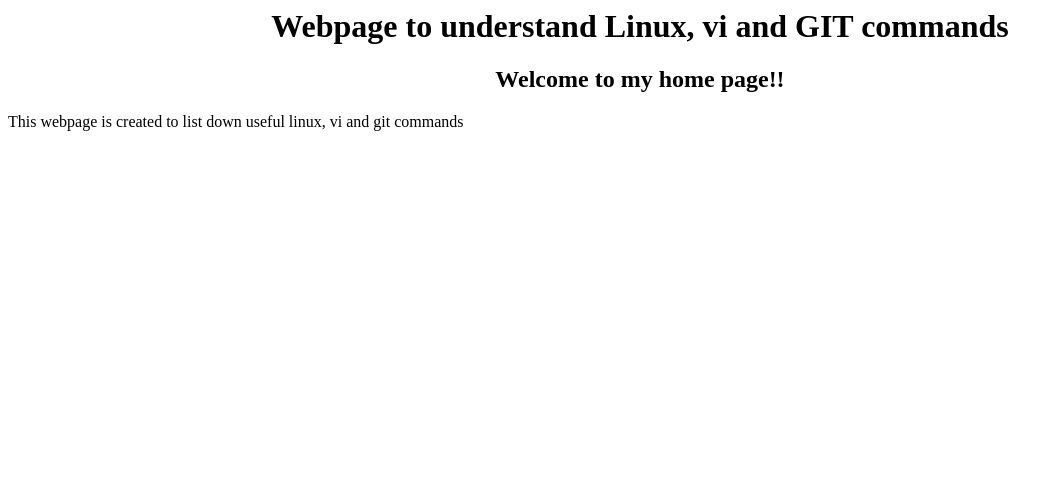
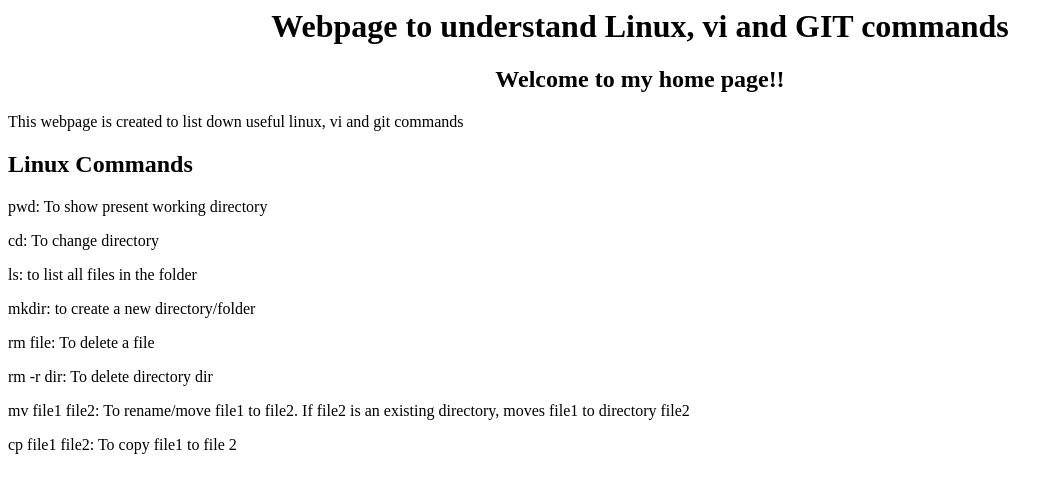
Before and after one commit to anujaku/Assignment1-FirstWebsite, a plain HTML site: page index.html in a window 1280 px wide. Shown: the whole page, without its empty margins (0-1063 px from the left). Drawn offline with Linux system fonts and the light colour scheme.

Commit message:
Updated index.html file to include Linux Commands

```diff
--- a/index.html
+++ b/index.html
@@ -9,6 +9,15 @@
 			<h2 style="font-style: medium; text-align: center;">Welcome to my home page!!</h2>
 	                        <p> This webpage is created to list down useful linux, vi and git commands</p>
 
+			<h2>Linux Commands</h2>
+				<p>pwd: To show present working directory</p>
+				<p>cd: To change directory</p>
+				<p>ls: to list all files in the folder</p>
+				<p>mkdir: to create a new directory/folder</p>
+				<p>rm file: To delete a file</p>
+				<p>rm -r dir: To delete directory dir</p>
+				<p>mv file1 file2: To rename/move file1 to file2. If file2 is an existing directory, moves file1 to directory file2</p>
+				<p>cp file1 file2: To copy file1 to file 2</p>
 		</main>
 	</body>
 </html>
```
